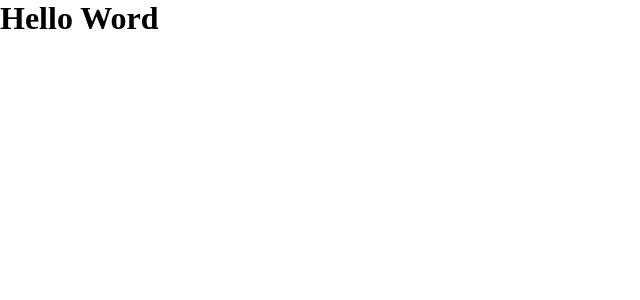
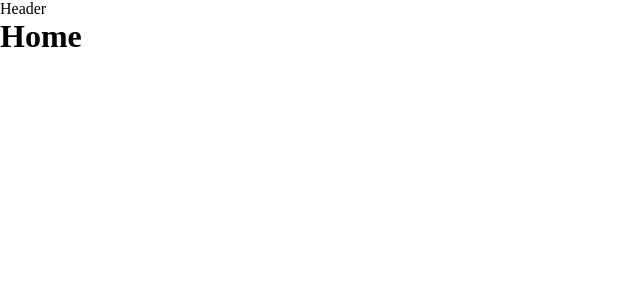
Before and after one commit to franciniltonsoaresmenzes/coffee-delivery, a React (Vite) app: page / in a window 1280 px wide. Shown: the top 300 px of the page, without its empty margins (0-640 px from the left). Built offline with nearby package versions, Linux system fonts and the light colour scheme.

Commit message:
sistema de rotas

```diff
--- a/package.json
+++ b/package.json
@@ -11,6 +11,7 @@
   "dependencies": {
     "react": "^18.2.0",
     "react-dom": "^18.2.0",
+    "react-router-dom": "^6.6.1",
     "styled-components": "^5.3.6"
   },
   "devDependencies": {
--- a/src/App.tsx
+++ b/src/App.tsx
@@ -1,10 +1,16 @@
+import { BrowserRouter } from 'react-router-dom'
+import { ThemeProvider } from 'styled-components'
+import { Router } from './Router'
 import { GlobalStyle } from './styles/global'
+import { defaultTheme } from './styles/theme/default'
 
 export function App() {
   return (
-    <div>
-      <h1>Hello Word</h1>
-      <GlobalStyle />
-    </div>
+    <ThemeProvider theme={defaultTheme}>
+      <BrowserRouter>
+        <Router />
+        <GlobalStyle />
+      </BrowserRouter>
+    </ThemeProvider>
   )
 }
--- /dev/null
+++ b/src/Router.tsx
@@ -0,0 +1,15 @@
+import { Route, Routes } from 'react-router-dom'
+import { DefaultLayout } from './layouts/DefaultLayout'
+import { Checkout } from './pages/Checkout'
+import { Home } from './pages/Home'
+
+export function Router() {
+  return (
+    <Routes>
+      <Route path="/" element={<DefaultLayout />}>
+        <Route path="/" element={<Home />} />
+        <Route path="/checkout" element={<Checkout />} />
+      </Route>
+    </Routes>
+  )
+}
--- /dev/null
+++ b/src/layouts/DefaultLayout.tsx
@@ -0,0 +1,11 @@
+import { Outlet } from 'react-router-dom'
+import { DefaultLayoutContainer } from './styles'
+
+export function DefaultLayout() {
+  return (
+    <DefaultLayoutContainer>
+      Header
+      <Outlet />
+    </DefaultLayoutContainer>
+  )
+}
--- /dev/null
+++ b/src/layouts/styles.ts
@@ -0,0 +1,3 @@
+import styled from 'styled-components'
+
+export const DefaultLayoutContainer = styled.div``
--- /dev/null
+++ b/src/pages/Checkout/index.tsx
@@ -0,0 +1,3 @@
+export function Checkout() {
+  return <div>Checkout</div>
+}
--- /dev/null
+++ b/src/pages/Home/index.tsx
@@ -0,0 +1,3 @@
+export function Home() {
+  return <h1>Home</h1>
+}
```
Also changed, not shown: 1 other file (tests, documents, lock files or other folders).
